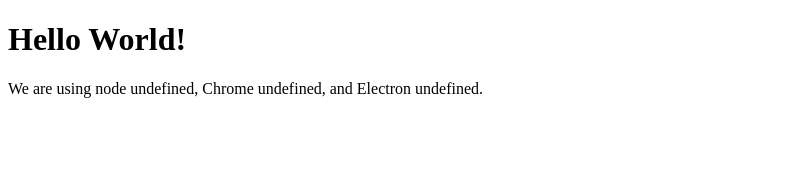
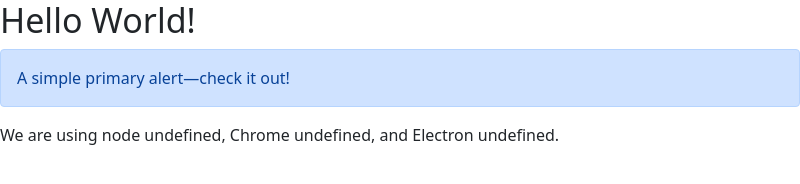
Before and after one commit to MrChuckomo/poddycast-mini, an Electron app: page app/index.html in a window 800 px wide. Drawn offline with nearby package versions, Linux system fonts and the light colour scheme.

Commit message:
Update index.html
# import boostrap and add fist little example

```diff
--- a/app/index.html
+++ b/app/index.html
@@ -4,9 +4,19 @@
     <title>Document</title>
     <meta charset="UTF-8">
     <meta name="viewport" content="width=device-width, initial-scale=1.0">
+
+    <link rel="stylesheet" href="./node_modules/bootstrap/dist/css/bootstrap.min.css">
+
+    <script>
+        require('@popperjs/core')
+        require('bootstrap')
+    </script>
 </head>
 <body>
     <h1>Hello World!</h1>
+    <div class="alert alert-primary" role="alert">
+        A simple primary alert—check it out!
+    </div>
     <p>
         We are using node
         <script>document.write(process.versions.node)</script>,
```
